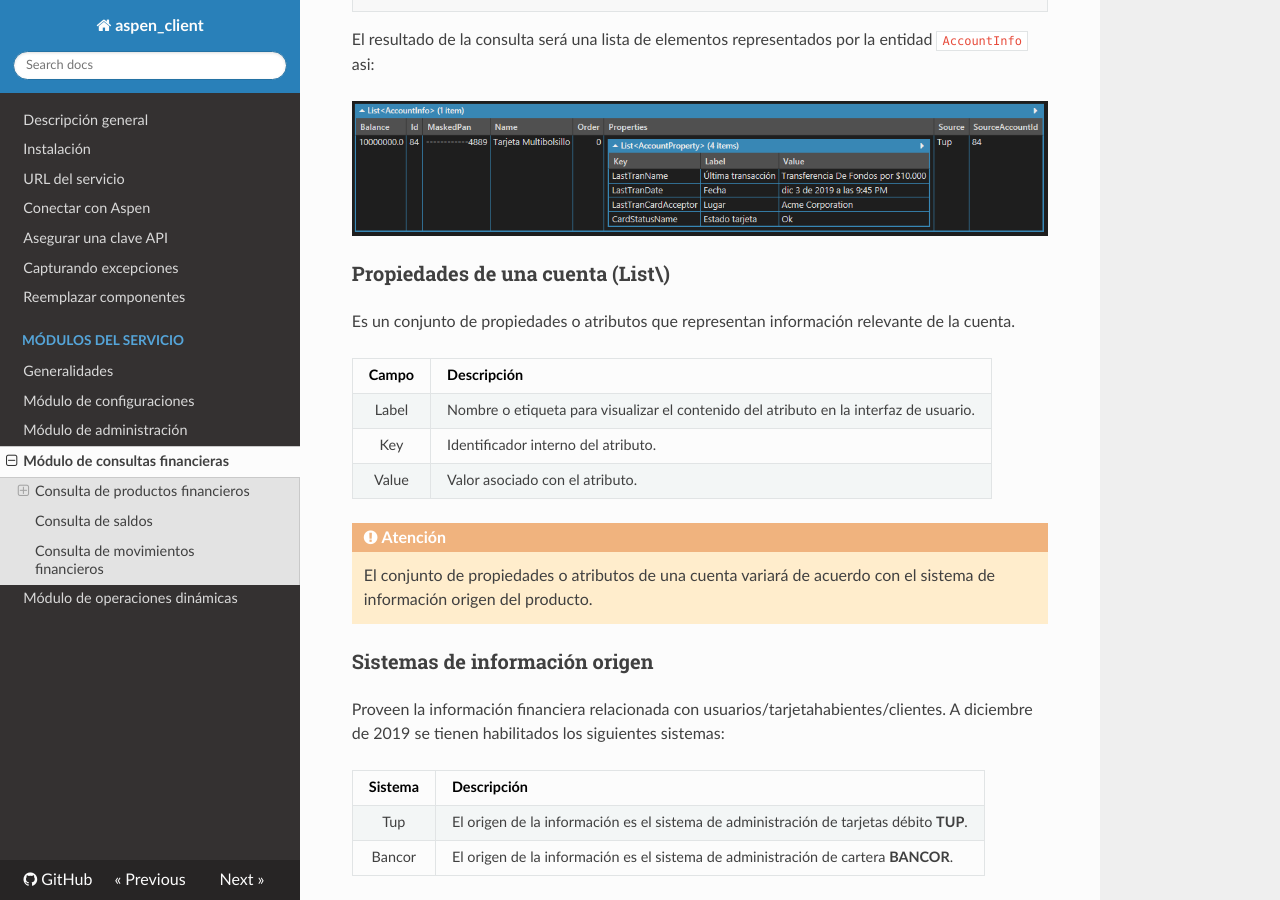
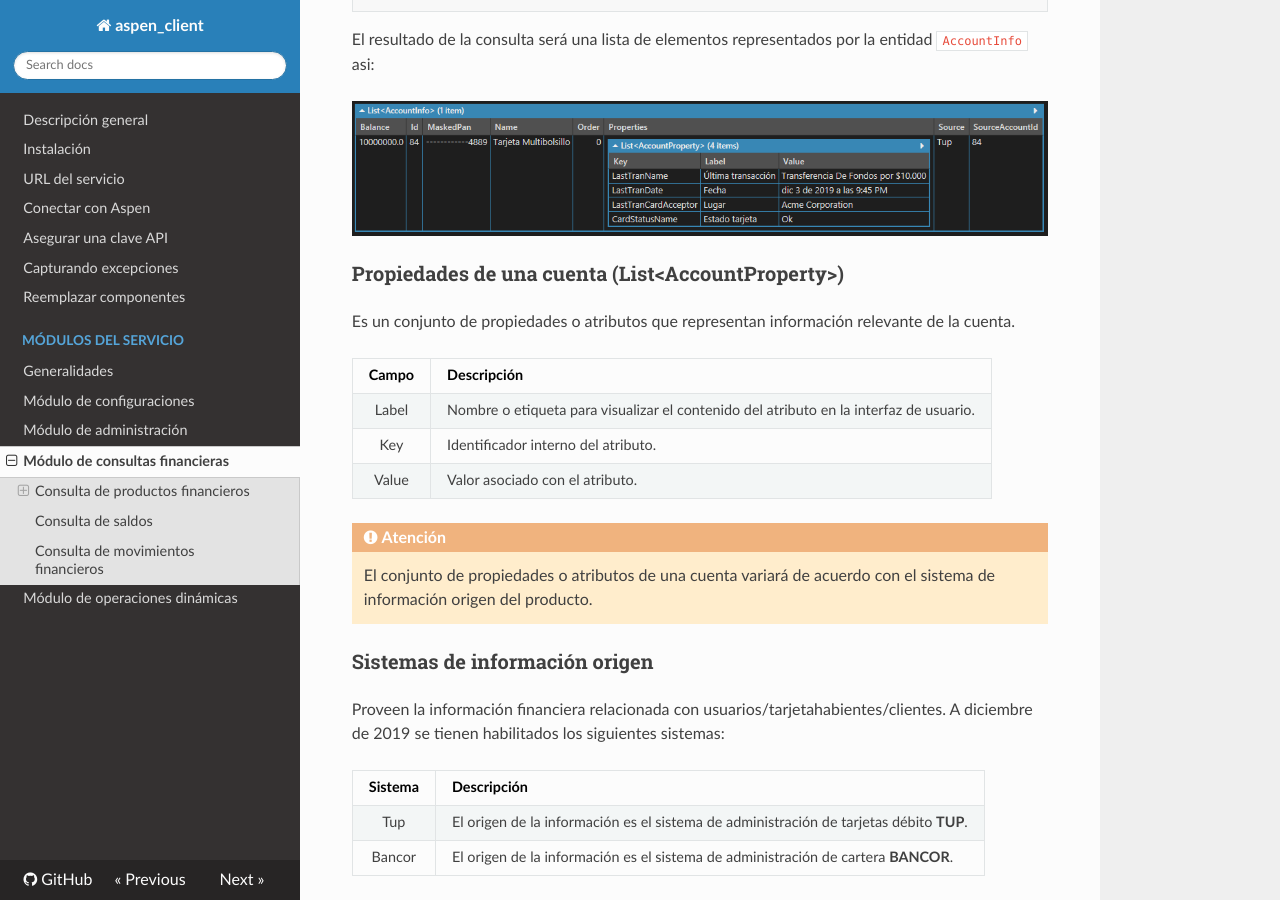
Before and after one commit to RD-Processa/Everco.Services.Aspen.Client.Docs, an MkDocs documentation site: the page built from docs/InquiriesModule.md, in a window 1280 px wide and 900 px high, scrolled down 482 px. Built offline with MkDocs 1.6.1, drawn with Linux system fonts in a browser that asks for light colours; nearby versions of some CDN libraries; old or Windows-style settings are respelled for this version of MkDocs.

Commit message:
Formatos

```diff
--- a/docs/InquiriesModule.md
+++ b/docs/InquiriesModule.md
@@ -19,7 +19,7 @@ El resultado de la consulta será una lista de elementos representados por la en
 
 ![AccountInfo](https://github.com/RD-Processa/Everco.Services.Aspen.Client.Docs/blob/master/images/InquiriesAccountsExample.png?raw=true)
 
-### Propiedades de una cuenta (List\<AccountProperty>)
+### Propiedades de una cuenta (List&lt;AccountProperty&gt;)
 
 Es un conjunto de propiedades o atributos que representan información relevante de la cuenta.
 
```
